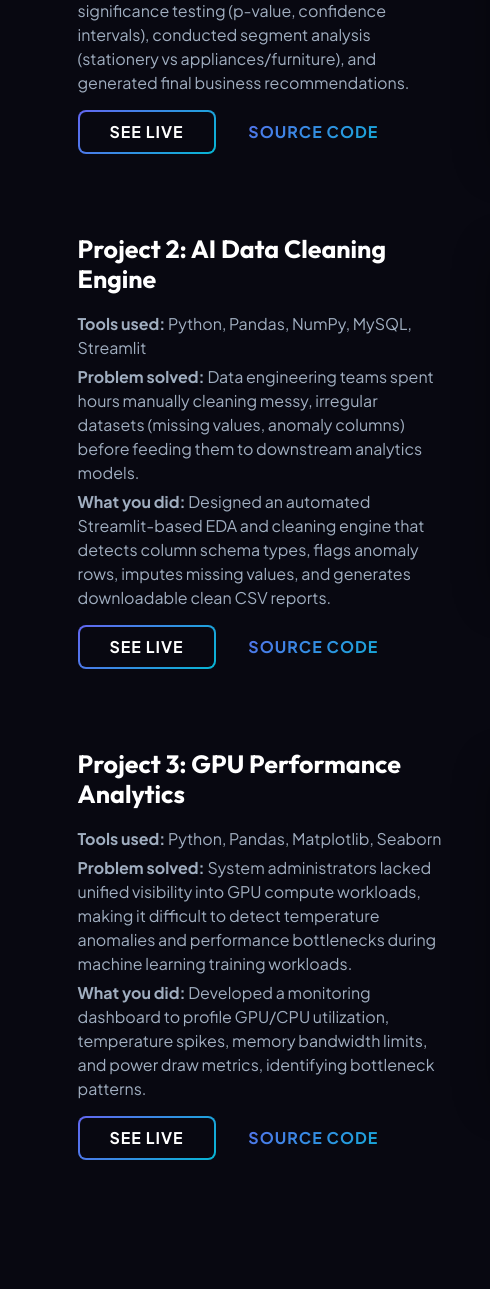
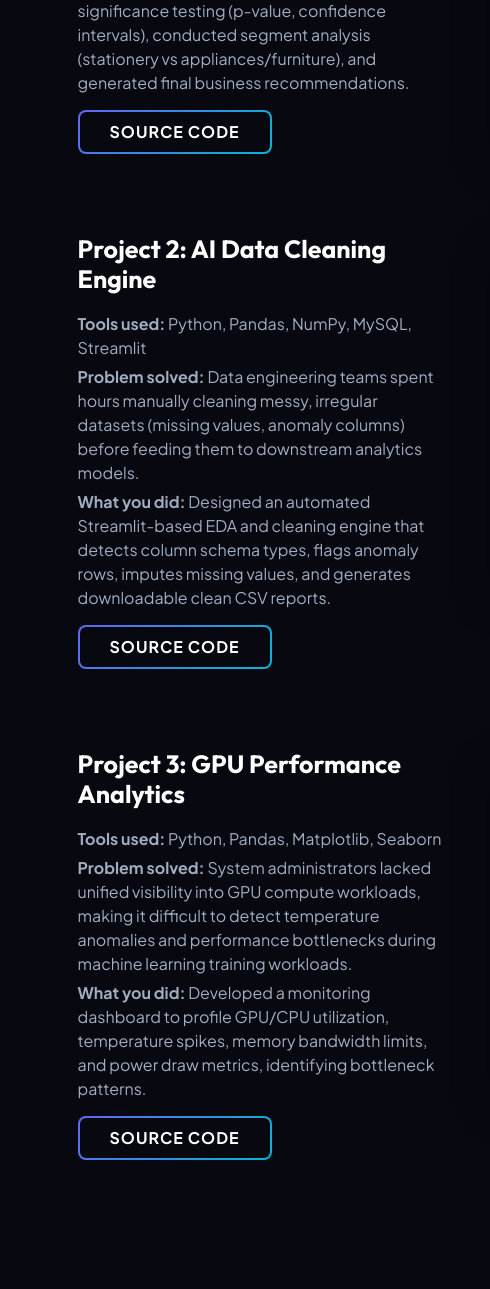
Before and after one commit to hemanththiru2-lgtm/portfolio, a website built with Parcel: page src/index.html in a window 1280 px wide. Shown: the part 2291-3580 px from the top of the page, 0-490 px from the left. Built offline with nearby package versions, Linux system fonts and the light colour scheme.

Commit message:
feat: change project action buttons to only show source code

```diff
--- a/src/index.html
+++ b/src/index.html
@@ -131,14 +131,6 @@
                   class="cta-btn cta-btn--hero"
                   href="https://github.com/hemanththiru2-lgtm/ecommerce-ab-testing-analytics"
                 >
-                  See Live
-                </a>
-                <a
-                  rel="noreferrer"
-                  target="_blank"
-                  class="cta-btn text-color-main"
-                  href="https://github.com/hemanththiru2-lgtm/ecommerce-ab-testing-analytics"
-                >
                   Source Code
                 </a>
               </div>
@@ -181,14 +173,6 @@
                   class="cta-btn cta-btn--hero"
                   href="https://github.com/hemanththiru2-lgtm/ai-data-cleaning-engine"
                 >
-                  See Live
-                </a>
-                <a
-                  rel="noreferrer"
-                  target="_blank"
-                  class="cta-btn text-color-main"
-                  href="https://github.com/hemanththiru2-lgtm/ai-data-cleaning-engine"
-                >
                   Source Code
                 </a>
               </div>
@@ -229,14 +213,6 @@
                   rel="noreferrer"
                   target="_blank"
                   class="cta-btn cta-btn--hero"
-                  href="https://github.com/hemanththiru2-lgtm/gpu-performance-analytics"
-                >
-                  See Live
-                </a>
-                <a
-                  rel="noreferrer"
-                  target="_blank"
-                  class="cta-btn text-color-main"
                   href="https://github.com/hemanththiru2-lgtm/gpu-performance-analytics"
                 >
                   Source Code
```
